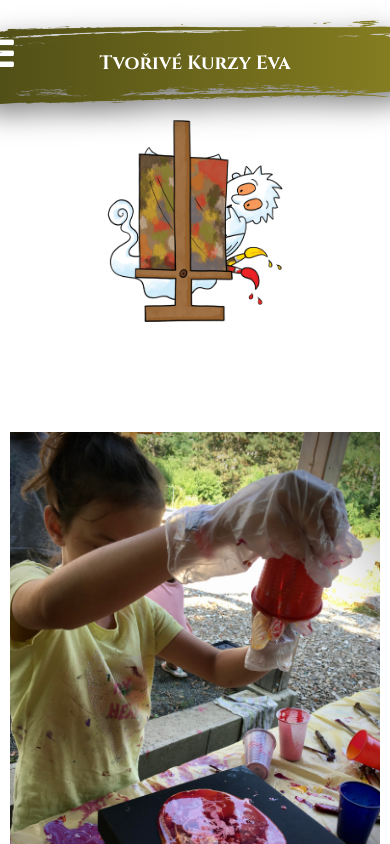
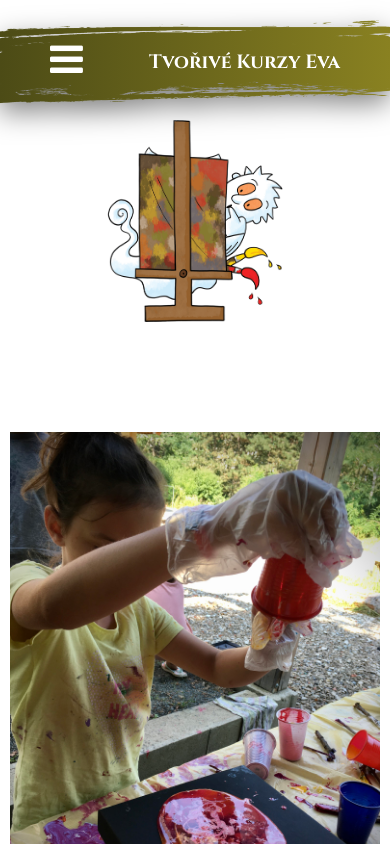
Before and after one commit to pulcovamon/tvorive-kurzy, a React (Vite) app: page / in a window 390 px wide. Shown: the top 844 px of the page. Built offline with nearby package versions, Linux system fonts and the light colour scheme; the HTML template or start-up script is replaced by a standard one; a web font is replaced by a local one.

Commit message:
fix navbar not visible

```diff
--- a/src/App.css
+++ b/src/App.css
@@ -120,7 +120,6 @@ body {
   margin-left: 250px;
   margin-right: 250px;
   margin-top: 10vh;
-  position: relative;
 }
 
 .navbar {
@@ -130,13 +129,17 @@ body {
   top: 0;
   left: 0;
   z-index: 2;
-
-  background-image: linear-gradient(to bottom, #4C4B16, #898121);
-  background-blend-mode: normal;
   color: white;
   font-weight: bold;
   text-align: center;
+  filter: drop-shadow(0 10px 14px rgba(0, 0, 0, 0.5));
+}
 
+.navbar-brush-effect {
+  width: 100%;
+  height: 100%;
+  background-image: linear-gradient(to bottom, #4C4B16, #898121);
+  background-blend-mode: normal;
   -webkit-mask-image: url('/paint2.png');
   -webkit-mask-size: 300% 300%;
   -webkit-mask-position: right bottom;
@@ -615,8 +618,8 @@ body {
 
 @media (max-width: 1000px) {
   .header {
-    left: -10%;
-    width: 120%;
+    left: 0;
+    width: 100%;
   }
 
   .header h1 {
@@ -683,11 +686,27 @@ body {
     width: 100%;
   }
 
+  .header-brush-effect {
+    font-weight: bold;
+    color: white;
+    text-align: center;
+    background: linear-gradient(to right, #4C4B16, #898121);
+    mask-image: url('/paint3.png');
+    padding: 1%;
+    margin: 0;
+    mask-size: 120% 100%;
+    mask-position: center;
+    mask-repeat: no-repeat;
+
+    display: flex;
+    flex-direction: row;
+    justify-content: space-between;
+    padding-left: 50px;
+    padding-right: 50px;
+  }
+
   .hamburger {
-    display: block;
-    position: fixed;
-    left: 20px;
-    top: 30px;
+    display: inline;
     font-family: 'Cinzel', serif !important;
     font-size: 2em;
   }
@@ -697,6 +716,7 @@ body {
     color: white;
     font-size: 2em;
     border: none;
+    cursor: pointer;
   }
 
   .text-inside-container {
--- a/src/components/Navbar.tsx
+++ b/src/components/Navbar.tsx
@@ -7,8 +7,8 @@ const Navbar = ({
   closeNavbar: Function;
   location: string;
 }) => (
-  <div className="navbar-shadow">
   <nav className="navbar">
+    <div className="navbar-brush-effect">
     <div className="navbar-shadow">
     <ul className="navbar-list">
       <NavbarItem location={location} to="/" iconClass="fa fa-home" label="Domů" />
@@ -22,8 +22,8 @@ const Navbar = ({
       <i className="fa fa-angle-left"></i>
     </button>
     </div>
+    </div>
   </nav>
-  </div>
 );
 
 export default Navbar;
```
